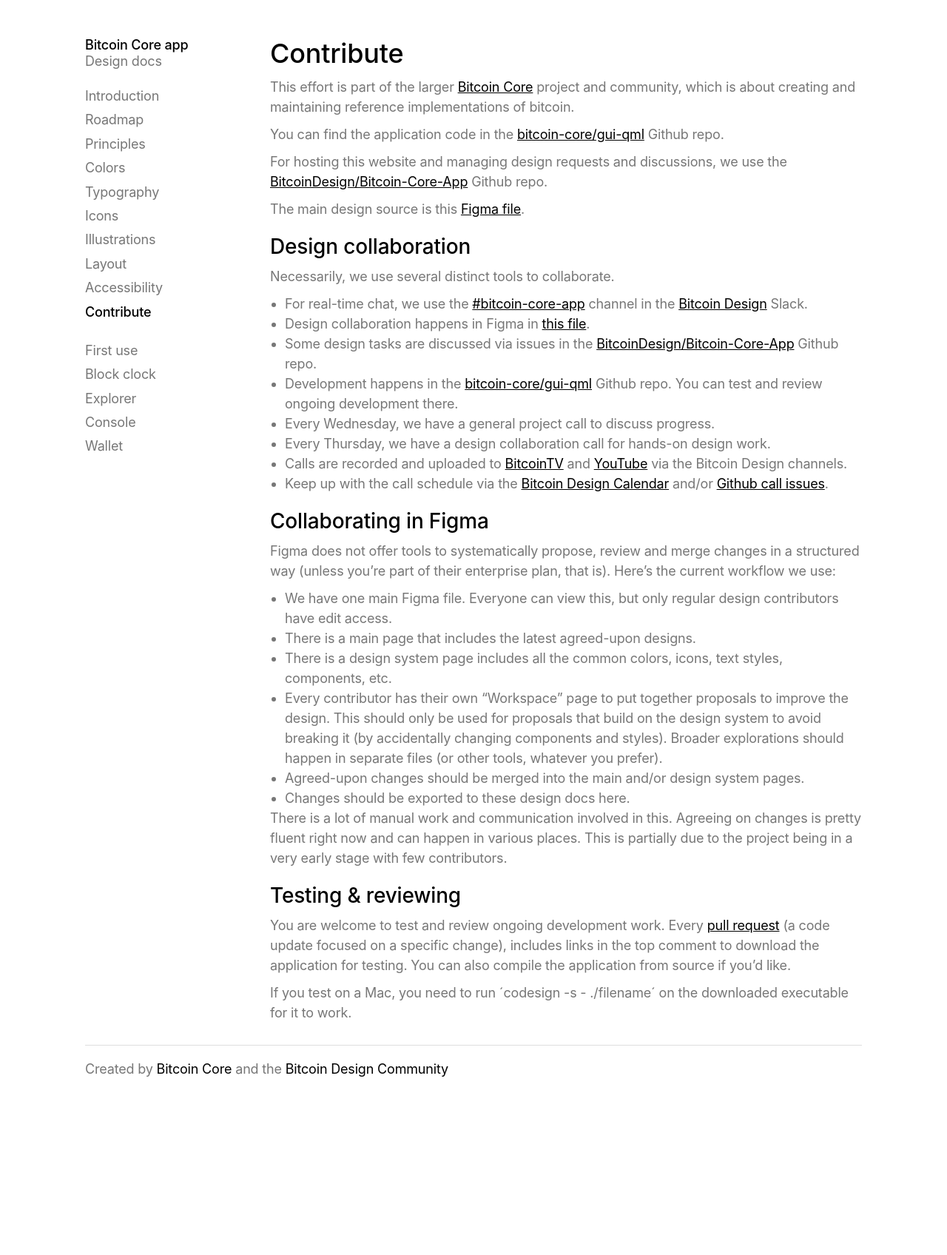
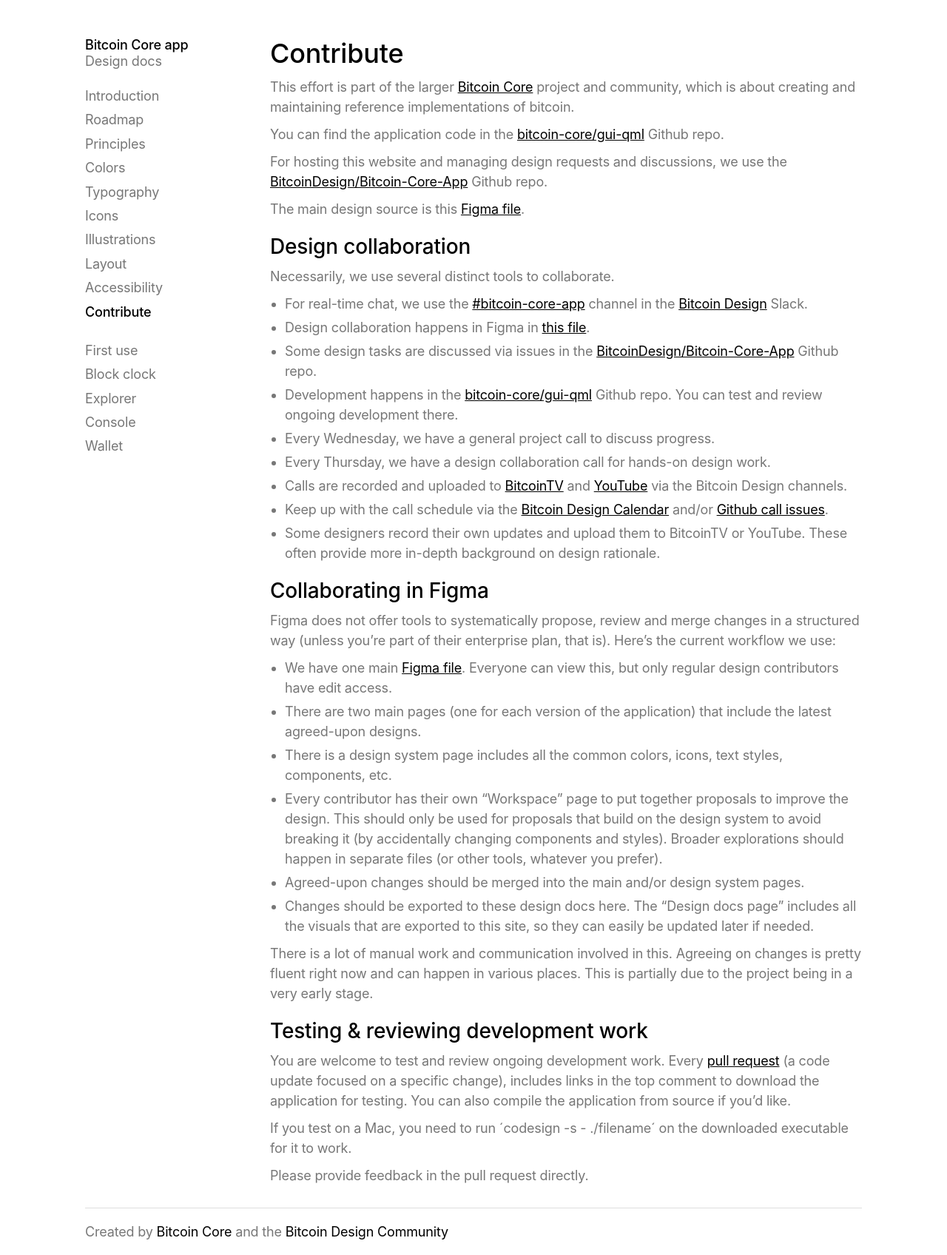
Before and after one commit to BitcoinDesign/Bitcoin-Core-App, a Jekyll site: the page built from pages/contribute.md, in a window 1280 px wide. Shown: the whole page at 74% size. Built offline with Jekyll 4.4.1, drawn with Linux system fonts in a browser that asks for light colours; before the commit the page ends 1476 px from its top, so only the background shows below that.

Commit message:
Minor copy tweaks

```diff
--- a/_sass/article.scss
+++ b/_sass/article.scss
@@ -102,6 +102,10 @@
 
         li {
             color: var(--neutral-7);
+
+            & + li {
+                margin-top: 5px;
+            }
         }
 
         & + h2,
@@ -110,6 +114,10 @@
         & + h5,
         & + h6 {
             margin-top: 30px;
+        }
+
+        & + p {
+            margin-top: 10px;
         }
     }
 
--- a/pages/contribute.md
+++ b/pages/contribute.md
@@ -27,22 +27,25 @@
 - Every Thursday, we have a design collaboration call for hands-on design work.
 - Calls are recorded and uploaded to [BitcoinTV](https://bitcointv.com/a/bitcoin_design/video-channels) and [YouTube](https://www.youtube.com/c/BitcoinDesign/featured) via the Bitcoin Design channels.
 - Keep up with the call schedule via the [Bitcoin Design Calendar](https://bitcoin.design/calendar/) and/or [Github call issues](https://github.com/BitcoinDesign/Meta/issues).
+- Some designers record their own updates and upload them to BitcoinTV or YouTube. These often provide more in-depth background on design rationale.
 
 ## Collaborating in Figma
 
 Figma does not offer tools to systematically propose, review and merge changes in a structured way (unless you're part of their enterprise plan, that is). Here's the current workflow we use:
 
-- We have one main Figma file. Everyone can view this, but only regular design contributors have edit access.
-- There is a main page that includes the latest agreed-upon designs.
+- We have one main [Figma file](https://www.figma.com/file/GaCoOSNHB2yMB9ThiDtred/Bitcoin-Core-App). Everyone can view this, but only regular design contributors have edit access.
+- There are two main pages (one for each version of the application) that include the latest agreed-upon designs.
 - There is a design system page includes all the common colors, icons, text styles, components, etc.
 - Every contributor has their own "Workspace" page to put together proposals to improve the design. This should only be used for proposals that build on the design system to avoid breaking it (by accidentally changing components and styles). Broader explorations should happen in separate files (or other tools, whatever you prefer).
 - Agreed-upon changes should be merged into the main and/or design system pages.
-- Changes should be exported to these design docs here.
+- Changes should be exported to these design docs here. The "Design docs page" includes all the visuals that are exported to this site, so they can easily be updated later if needed.
 
-There is a lot of manual work and communication involved in this. Agreeing on changes is pretty fluent right now and can happen in various places. This is partially due to the project being in a very early stage with few contributors.
+There is a lot of manual work and communication involved in this. Agreeing on changes is pretty fluent right now and can happen in various places. This is partially due to the project being in a very early stage.
 
-## Testing & reviewing
+## Testing & reviewing development work
 
 You are welcome to test and review ongoing development work. Every [pull request](https://github.com/bitcoin-core/gui-qml/pulls) (a code update focused on a specific change), includes links in the top comment to download the application for testing. You can also compile the application from source if you'd like.
 
 If you test on a Mac, you need to run ´codesign -s - ./filename´ on the downloaded executable for it to work.
+
+Please provide feedback in the pull request directly.
```
Also changed, not shown: pages/first-use.md (+2 -0 lines).
